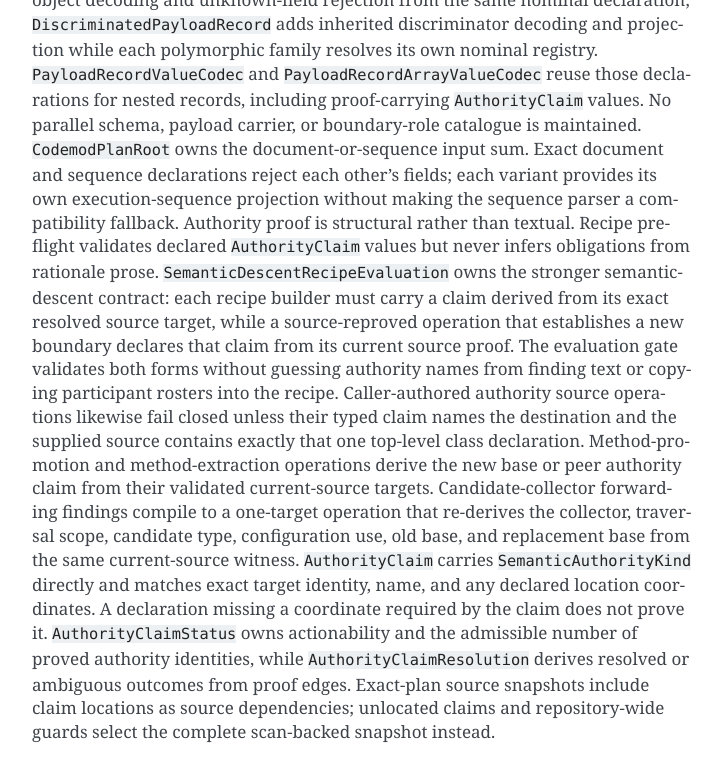
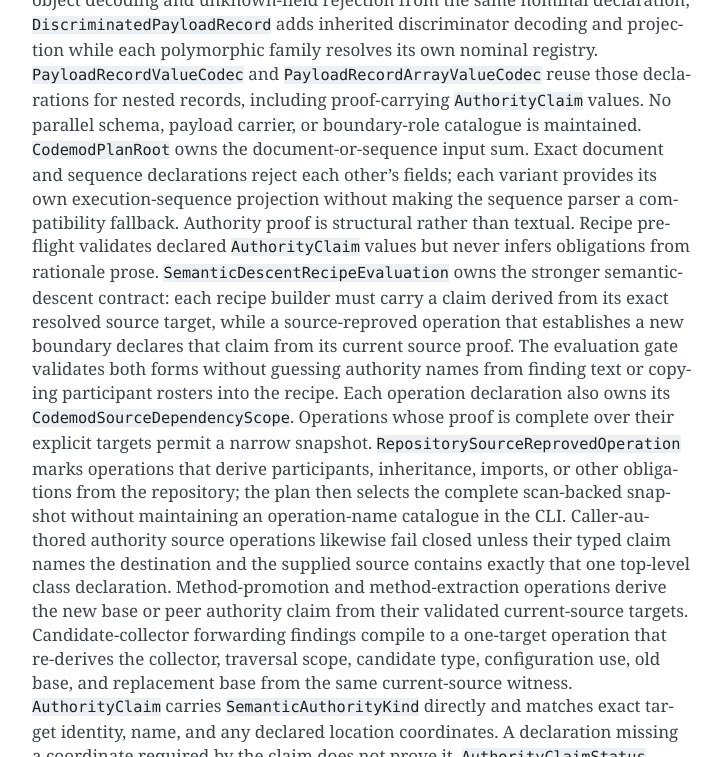
Before and after one commit to OpenHCSDev/NominalRefactorAdvisor, a Sphinx documentation site: the page built from docs/source/api/public_api.rst, in a window 1280 px wide and 1400 px high, scrolled down 1067 px, cut to the strip 0-757 px from the top of the window. Shown: the whole strip, without its empty margins (388-1110 px from the left). Built offline with Sphinx 7.4.7, drawn with Linux system fonts in a browser that asks for light colours; some of the changed text lies outside the part shown.

Commit message:
Document repository-proved codemod scope

```diff
--- a/docs/source/api/public_api.rst
+++ b/docs/source/api/public_api.rst
@@ -59,6 +59,12 @@ source target, while a source-reproved operation that establishes a new boundary
 declares that claim from its current source proof.  The evaluation gate validates
 both forms without guessing authority names from finding text or copying
 participant rosters into the recipe.
+Each operation declaration also owns its ``CodemodSourceDependencyScope``.
+Operations whose proof is complete over their explicit targets permit a narrow
+snapshot.  ``RepositorySourceReprovedOperation`` marks operations that derive
+participants, inheritance, imports, or other obligations from the repository;
+the plan then selects the complete scan-backed snapshot without maintaining an
+operation-name catalogue in the CLI.
 Caller-authored authority source operations likewise fail closed unless their
 typed claim names the destination and the supplied source contains exactly that
 one top-level class declaration.
@@ -102,6 +108,12 @@ receiver requirements belong to the authority contract, no competing ancestor
 binds the promoted names, no decorator or class-creation hook can observe the
 ownership move, and the complete method batch pays compression rent.  The
 codemod preflight reconstructs the same proof from the current full AST.
+``ReplaceDirectClassBaseOperation`` persists only the displaced and replacement
+class targets.  It derives the complete direct-child cohort, source spelling of
+aliased bases, canonical imports, import-cycle safety, and replacement-relative
+MRO conflicts from the current repository before rewriting any class header.
+The operation rejects incomplete nominal base graphs rather than serialising a
+caller-maintained child roster.
 
 The ``closed_parameter_conveyor`` detector exposes a recipe only for a complete
 private call component that transports every field of one existing dataclass
@@ -133,7 +145,7 @@ their exact source target.  Each unavoidable field mapping is a nominal
 ``CarrierFieldProjection`` payload record rather than an encoded string pair.
 
 .. automodule:: nominal_refactor_advisor.codemod
-   :members: CodemodPlanRoot, CodemodPlanDocument, CodemodPlanSequence, PlannedSourceRewrite, RefactorRecipeOperation, ReplaceTargetOperation, CarrierFieldProjection, ReplaceFieldsWithCarrierOperation, FactorExactMethodRoleOperation, PromoteExactLeafMethodsToAncestorOperation, CollapseClosedParameterConveyorOperation, DeriveClassFamilyCollectionOperation, DeriveEnumSubsetOperation, DeriveDataclassPayloadProjectionOperation, DeriveDataclassFieldNameCollectionProjectionOperation, DeriveDataclassKeyValueSequenceProjectionOperation, DeriveDataclassConstructorProjectionOperation, FindingRecipeProofObstacle, FindingRecipeSynthesisRecord, FindingRecipeFrontierBudget, FindingRecipeTrajectoryFrontier, CodemodSimulationReport, format_codemod_unified_diff, apply_codemod_simulation, simulate_planned_rewrites, CancelableCompositionSignal, detect_cancelable_composition_signals
+   :members: CodemodPlanRoot, CodemodPlanDocument, CodemodPlanSequence, CodemodSourceDependencyScope, PlannedSourceRewrite, RefactorRecipeOperation, ReplaceTargetOperation, ReplaceDirectClassBaseOperation, CarrierFieldProjection, ReplaceFieldsWithCarrierOperation, FactorExactMethodRoleOperation, PromoteExactLeafMethodsToAncestorOperation, CollapseClosedParameterConveyorOperation, DeriveClassFamilyCollectionOperation, DeriveEnumSubsetOperation, DeriveDataclassPayloadProjectionOperation, DeriveDataclassFieldNameCollectionProjectionOperation, DeriveDataclassKeyValueSequenceProjectionOperation, DeriveDataclassConstructorProjectionOperation, FindingRecipeProofObstacle, FindingRecipeSynthesisRecord, FindingRecipeFrontierBudget, FindingRecipeTrajectoryFrontier, CodemodSimulationReport, format_codemod_unified_diff, apply_codemod_simulation, simulate_planned_rewrites, CancelableCompositionSignal, detect_cancelable_composition_signals
 
 Goal Trajectory Surface
 -----------------------
```
